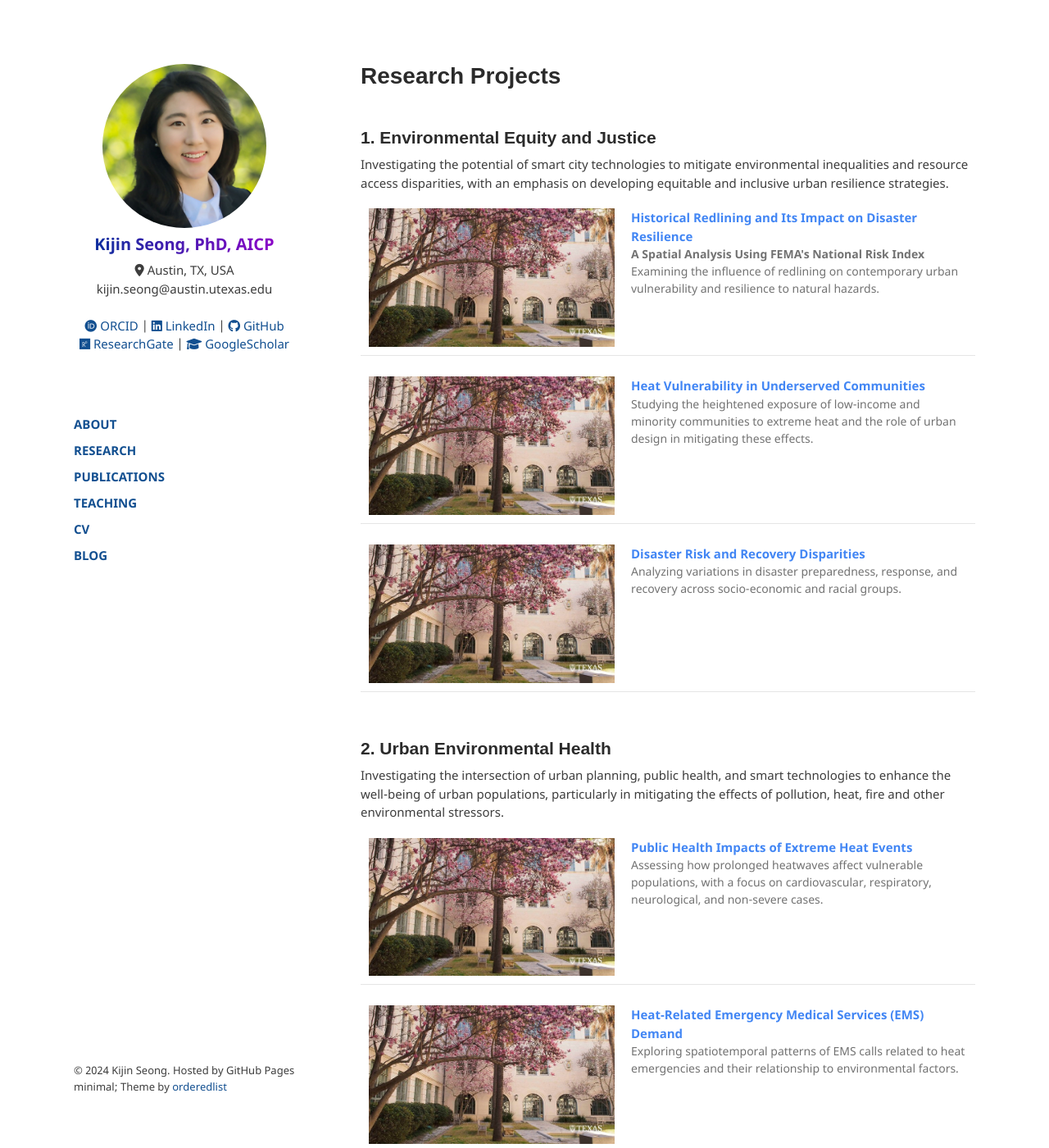
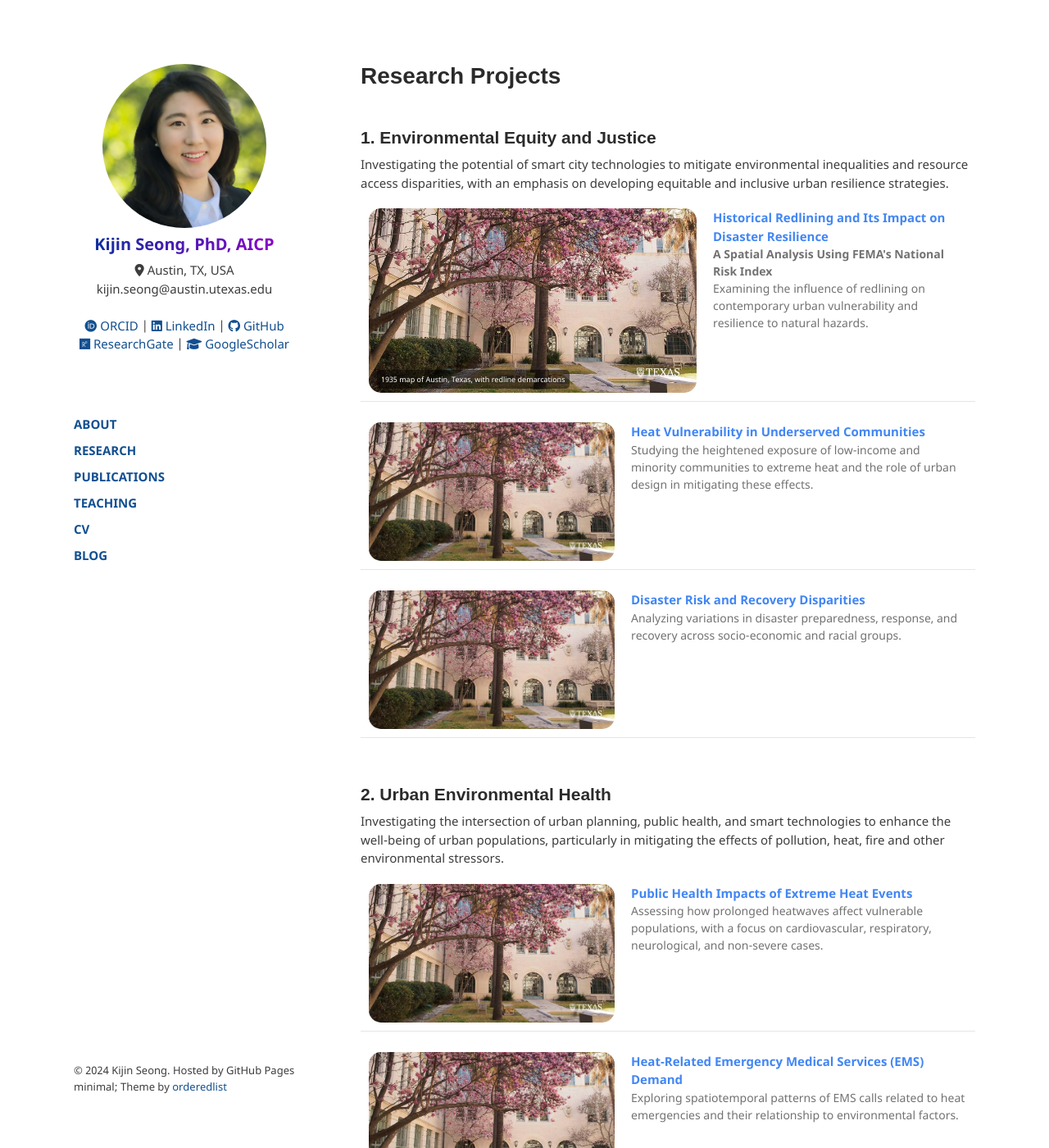
Before and after one commit to kijinseong/kijinseong.github.io, a Jekyll site: the page built from pages/research.md, in a window 1280 px wide and 1400 px high. Shown: the whole window at 82% size. Built offline with Jekyll 4.4.1, drawn with Linux system fonts in a browser that asks for light colours.

Commit message:
Test overlapping text on images

```diff
--- a/assets/css/style.scss
+++ b/assets/css/style.scss
@@ -69,11 +69,29 @@ section {
 }
 
 
-// Image Hover Effect
+// Research Images
+.image-container {
+  position: relative;
+  width: 400px;
+}
+
 .image-hover-effect {
   opacity: 1;                /* Image is fully visible initially */
   transition: opacity 0.5s;  /* Smooth transition when opacity changes */
+  border-radius: 15px; /* Adjust this value for more or less rounding */
 }
+
+.credit-text {
+  position: absolute;
+  bottom: 10px;
+  left: 10px;
+  color: white;
+  background-color: rgba(0, 0, 0, 0.5); /* Transparent background */
+  padding: 5px;
+  font-size: 9px;
+  border-radius: 5px;
+}
+
 
 /* Change opacity on hover */
 .image-hover-effect:hover {
--- a/pages/research.md
+++ b/pages/research.md
@@ -13,7 +13,14 @@ permalink: /research/
 
 <table>
 <tr>
-<td style="width: 300px;" valign="top"><a href="/RedliningNRI"><img src="../files/Images/SOA_Spring.jpg" class="image-hover-effect" width="400px"></a></td>
+<td style="width: 300px;" valign="top">
+    <div class="image-container">
+        <a href="/RedliningNRI">
+        <img src="../files/Images/SOA_Spring.jpg" class="image-hover-effect" width="400px">
+        </a>
+        <div class="credit-text">1935 map of Austin, Texas, with redline demarcations</div>
+    </div>
+</td>
 <td valign="top">
 <strong><a href="/RedliningNRI" style="font-size: 15px;">
 Historical Redlining and Its Impact on Disaster Resilience</a></strong><br />
```
Also changed, not shown: files/Images/ResearchPic/Redlining_Thumb.jpg (added).
